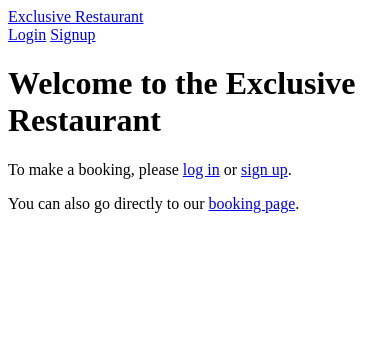
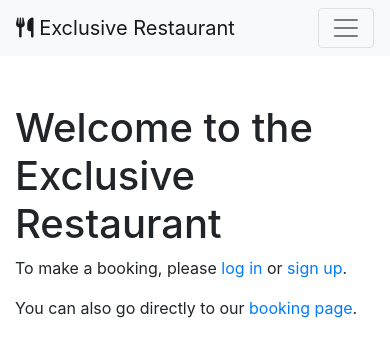
Before and after one commit to DerekMor/new-booking, a Django app: page / in a window 390 px wide. Shown: the top 357 px of the page. Run offline with Django 4.2, Linux system fonts and the light colour scheme; some libraries are stand-ins or nearby versions.

Commit message:
set up links to bootstrap and fontawesome and add bootstrap classes to make header more user friendly and responsive

```diff
--- a/bookings/templates/base.html
+++ b/bookings/templates/base.html
@@ -4,30 +4,54 @@
     <meta charset="UTF-8">
     <meta name="viewport" content="width=device-width, initial-scale=1.0">
     <title>Exclusive Restaurant</title>
+    <link href="https://stackpath.bootstrapcdn.com/bootstrap/4.5.2/css/bootstrap.min.css" rel="stylesheet">
+    <script src="https://kit.fontawesome.com/41317a6613.js" crossorigin="anonymous"></script>
 </head>
 <body>
-    <header>
-        <nav>
+    <body>
+
+        <nav class="navbar navbar-expand-lg navbar-light bg-light">
             <div class="container">
-                <div class="brand">
-                    <a href="/">Exclusive Restaurant</a>
-                </div>
-                <div class="auth-buttons">
+
+                <a class="navbar-brand" href="/">
+                    <i class="fas fa-utensils"></i> Exclusive Restaurant
+                </a>
+
+                <button class="navbar-toggler" type="button" data-toggle="collapse" data-target="#navbarNav" aria-controls="navbarNav" aria-expanded="false" aria-label="Toggle navigation">
+                    <span class="navbar-toggler-icon"></span>
+                </button>
+
+                <div class="collapse navbar-collapse" id="navbarNav">
+                    <ul class="navbar-nav ml-auto">
+                        <li class="nav-item">
+                            <a class="nav-link" href="{% url 'home' %}">Home</a>
+                        </li>
+                        <li class="nav-item">
+                            <a class="nav-link" href="{% url 'booking_list' %}">Bookings</a>
+                        </li>
+                        <li class="nav-item">
                             {% if user.is_authenticated %}
-                        <a href="{% url 'account_logout' %}">Logout</a>
+                                <a class="nav-link" href="{% url 'account_logout' %}">Logout</a>
                             {% else %}
-                        <a href="{% url 'account_login' %}">Login</a>
-                        <a href="{% url 'account_signup' %}">Signup</a>
+                                <a class="nav-link" href="{% url 'account_login' %}">Login</a>
+                            </li>
+                            <li class="nav-item">
+                                <a class="nav-link" href="{% url 'account_signup' %}">Signup</a>
                             {% endif %}
+                        </li>
+                    </ul>
                 </div>
             </div>
         </nav>
-    </header>
 
-    <div class="content">
+        <div class="container mt-5">
+
             {% block content %}
             {% endblock %}
+
         </div>
 
+        <script src="https://code.jquery.com/jquery-3.5.1.slim.min.js"></script>
+        <script src="https://stackpath.bootstrapcdn.com/bootstrap/4.5.2/js/bootstrap.min.js"></script>
 </body>
 </html>
```
Lines whose indentation alone changed are shown as unchanged.
